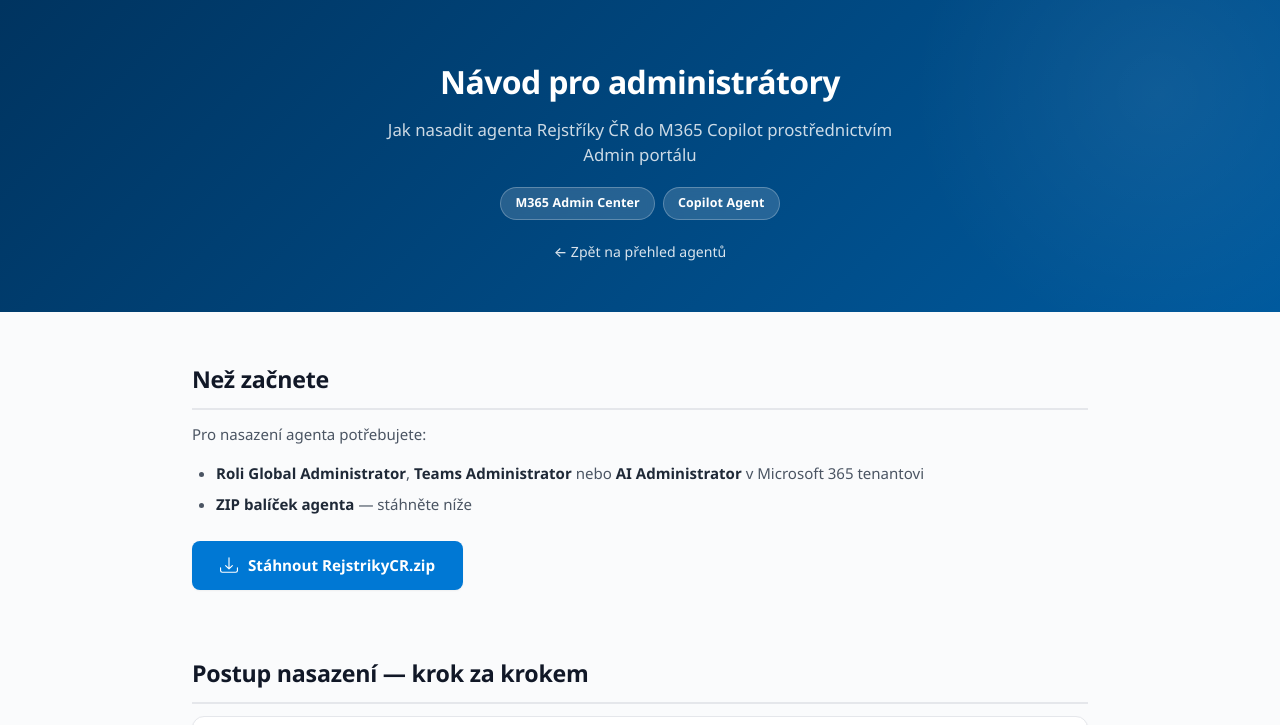
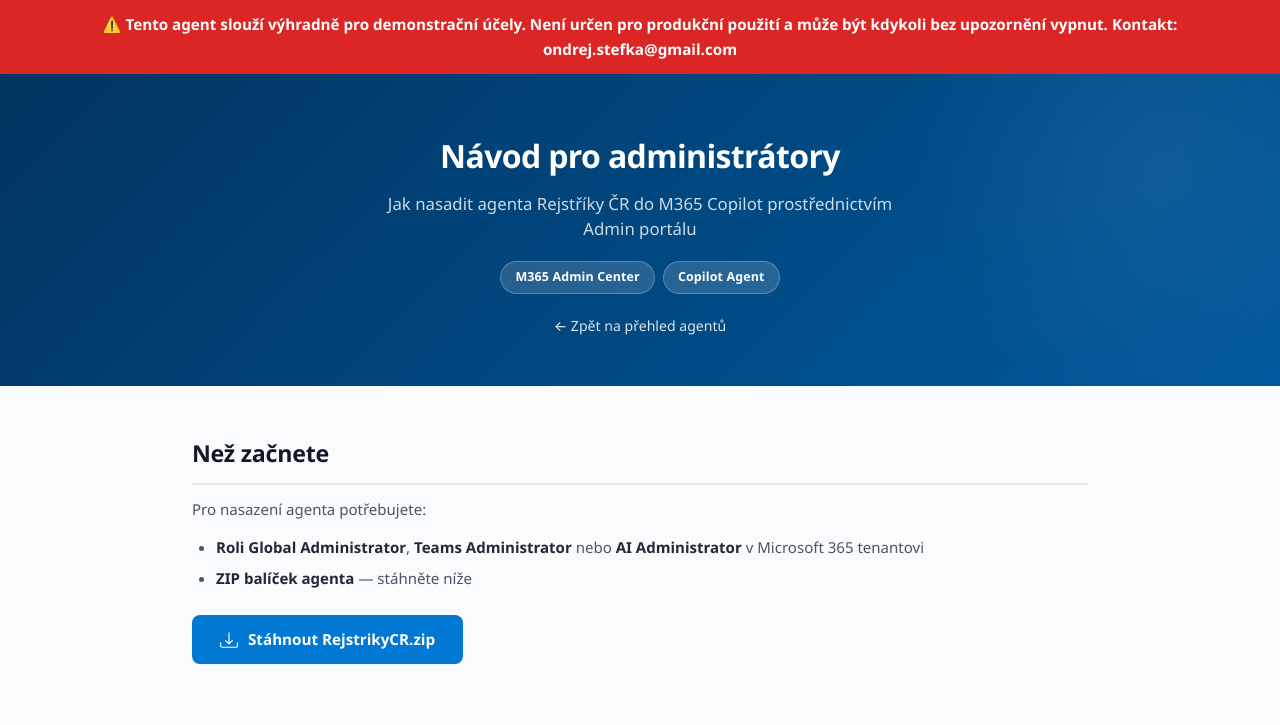
Before and after one commit to ostefka/rejstriky, a plain HTML site: page docs/admin-guide.html in a window 1280 px wide. Shown: the top 725 px of the page. Drawn offline with Linux system fonts and the light colour scheme.

Commit message:
Add demo-only warning banner to all docs pages

```diff
--- a/docs/admin-guide.html
+++ b/docs/admin-guide.html
@@ -7,6 +7,7 @@
     <link rel="stylesheet" href="styles.css">
 </head>
 <body>
+    <div class="demo-warning" style="background:#dc2626;color:#fff;text-align:center;padding:12px 16px;font-weight:700;font-size:0.95rem;">⚠️ Tento agent slouží výhradně pro demonstrační účely. Není určen pro produkční použití a může být kdykoli bez upozornění vypnut. Kontakt: ondrej.stefka@gmail.com</div>
     <header class="site-header">
         <div class="container-narrow header-center">
             <h1>Návod pro administrátory</h1>
```
Also changed, not shown: docs/index.html (+1 -0 lines), docs/user-guide.html (+1 -0 lines).
